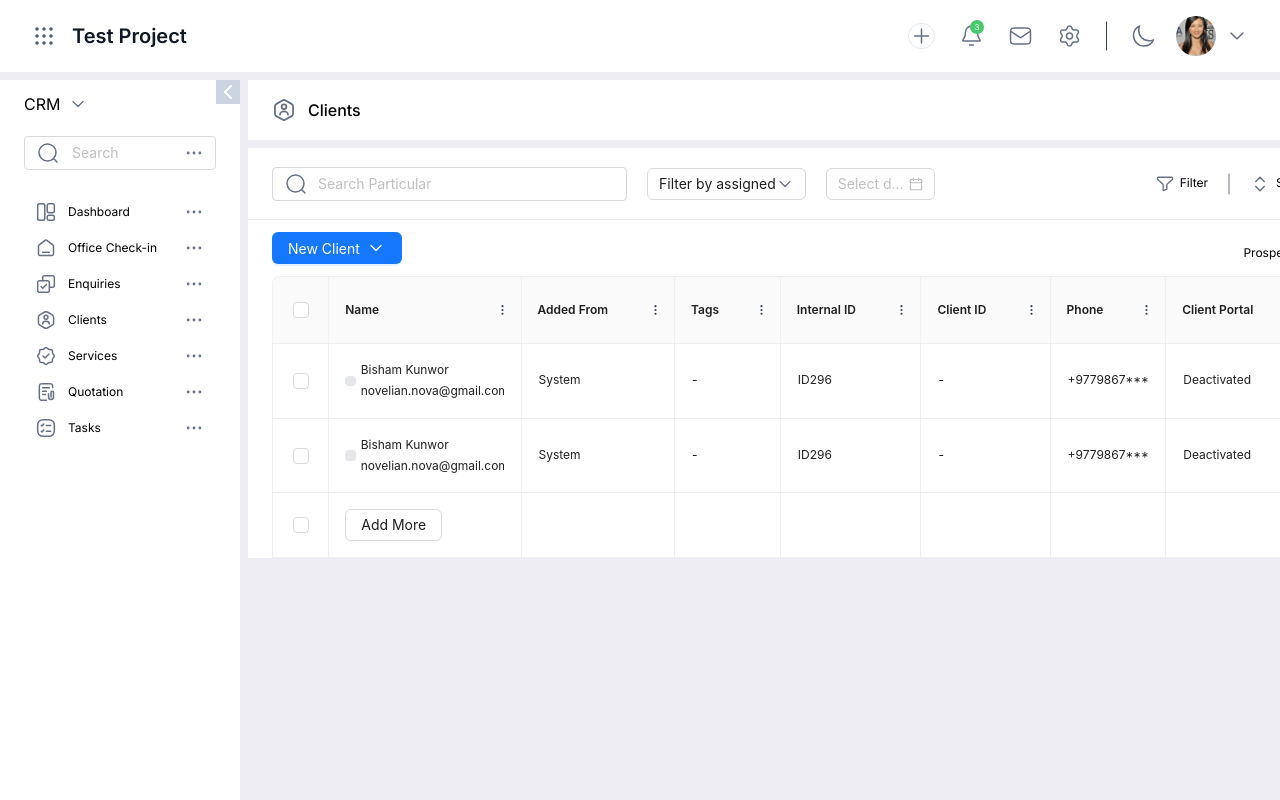
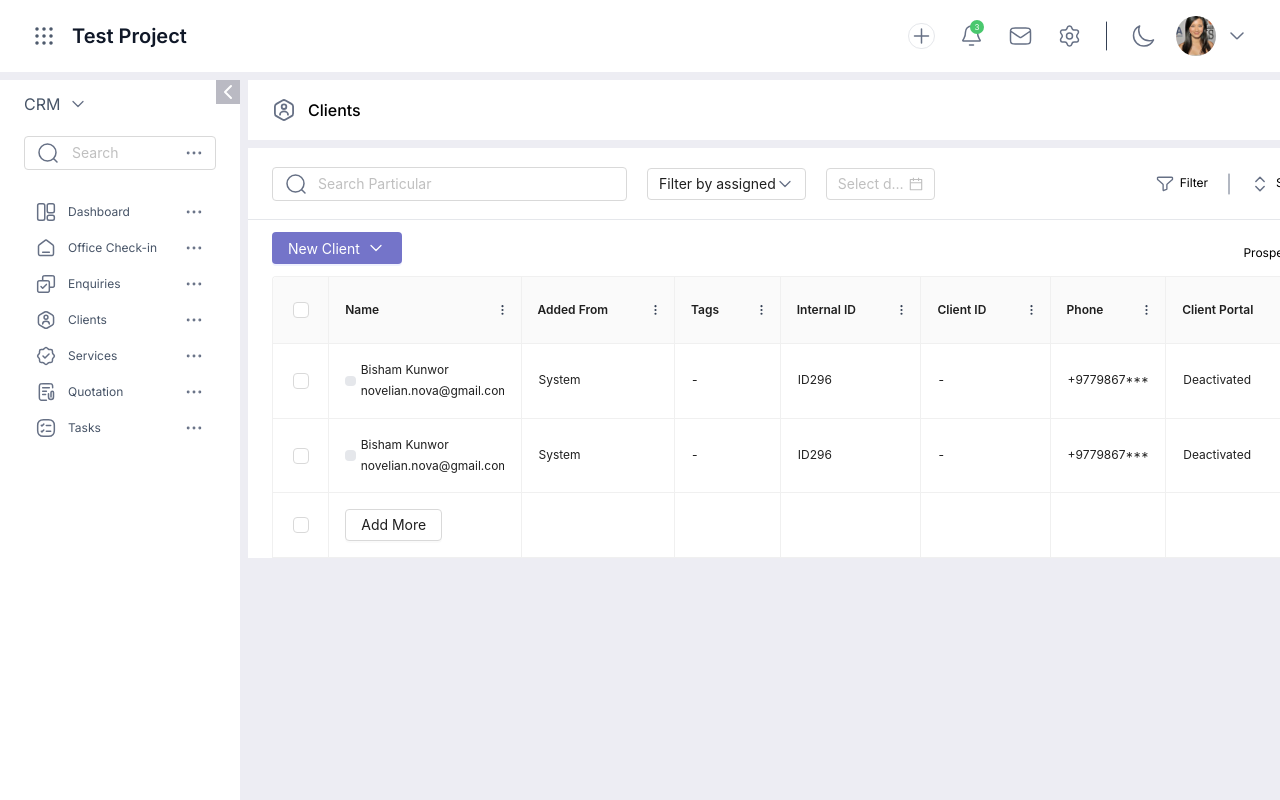
Before and after one commit to BishamKunwor/nipuna-table-task, a React (Vite) app: page / in a window 1280 px wide. Shown: the top 800 px of the page. Built offline with nearby package versions, Linux system fonts and the light colour scheme.

Commit message:
Completed Styling of SideNavBar

```diff
--- a/src/components/SideBarMenu/index.tsx
+++ b/src/components/SideBarMenu/index.tsx
@@ -1,4 +1,4 @@
-import { ConfigProvider, Input } from 'antd'
+import { Input } from 'antd'
 import { ReactNode } from 'react'
 
 const sideBarMenu = [
@@ -43,24 +43,15 @@ export default function SideBarMenu ({ children }: { children?: ReactNode }) {
     <section className='flex mt-2 h-[calc(100vh-80px)]'>
       <aside className='bg-white mr-2 relative'>
         <header className='pl-6 py-3 flex gap-2'>
-          <h2>CRM</h2>
-          <button>
+          <h3 className='text-[var(--h3)]'>CRM</h3>
+          <button className='hover:bg-[var(--hover)] transition-all'>
             <img src='/icons/menu/chevron-down.svg' title='Collapse Menu' />
           </button>
         </header>
-        <button className='bg-slate-300 absolute top-0 right-0'>
+        <button className='bg-[var(--toggle-icon-grey)] absolute top-0 right-0'>
           <img src='/icons/menu/chevron-left.svg' title='Collapse SideNav' />
         </button>
         <main className='p-6 pt-2'>
-          <ConfigProvider
-            theme={{
-              components: {
-                Input: {
-                  borderRadius: 4
-                }
-              }
-            }}
-          >
           <Input
             className='px-3 py-2'
             placeholder='Search'
@@ -84,18 +75,19 @@ export default function SideBarMenu ({ children }: { children?: ReactNode }) {
             }
             suffix={<img src='/icons/dots-horizontal.svg' title='Menu' />}
           />
-          </ConfigProvider>
           <ul className='min-w-[192px] mt-6'>
             {sideBarMenu.map(menuItem => {
               return (
                 <li>
                   <a
                     href={menuItem.url || '#'}
-                    className='px-3 py-2 hover:bg-red-300 rounded-sm transition-all text-sm flex justify-between'
+                    className='px-3 py-2 hover:bg-[var(--hover)] rounded-sm transition-all text-sm flex justify-between'
                   >
                     <aside className='flex gap-3 items-center'>
                       <img src={menuItem.iconUrl} title={menuItem.title} />
-                      <p className='text-xs'>{menuItem.title}</p>
+                      <h3 className='text-xs text-[var(--h3)]'>
+                        {menuItem.title}
+                      </h3>
                     </aside>
                     <img src='/icons/dots-horizontal.svg' title='Menu' />
                   </a>
--- a/src/main.tsx
+++ b/src/main.tsx
@@ -2,12 +2,27 @@ import React from 'react'
 import ReactDOM from 'react-dom/client'
 import App from './App.tsx'
 import './index.css'
-import { StyleProvider } from '@ant-design/cssinjs';
+import { StyleProvider } from '@ant-design/cssinjs'
+import { ConfigProvider } from 'antd'
 
 ReactDOM.createRoot(document.getElementById('root')!).render(
   <React.StrictMode>
     <StyleProvider hashPriority='high'>
-      <App />
+      <ConfigProvider
+        theme={{
+          token: {
+            borderRadius: 4,
+            colorPrimary: '#7474c9'
+          },
+          components: {
+            Button: {
+            },
+            Input: {}
+          }
+        }}
+      >
+        <App />
+      </ConfigProvider>
     </StyleProvider>
   </React.StrictMode>
 )
```
Lines whose indentation alone changed are shown as unchanged.
